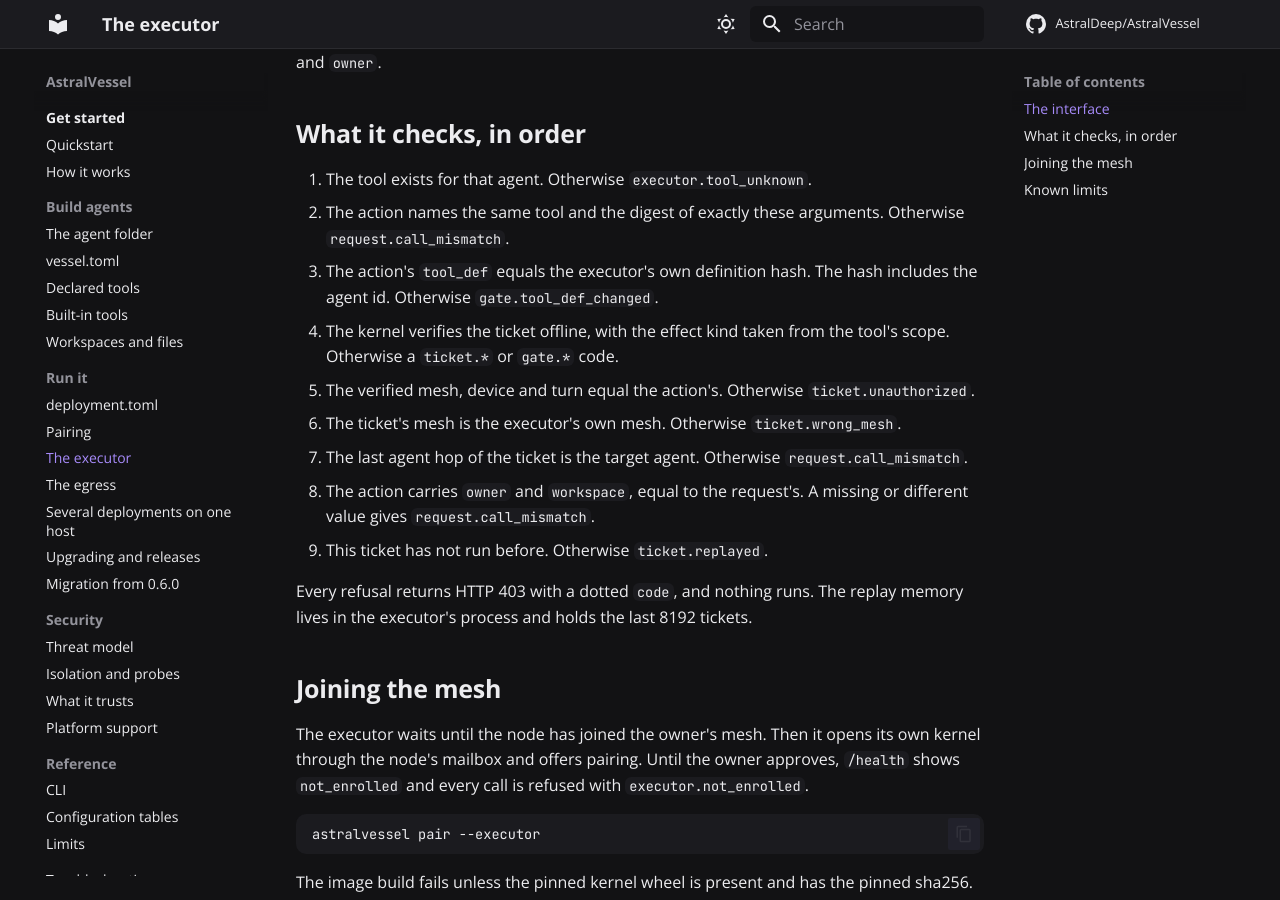
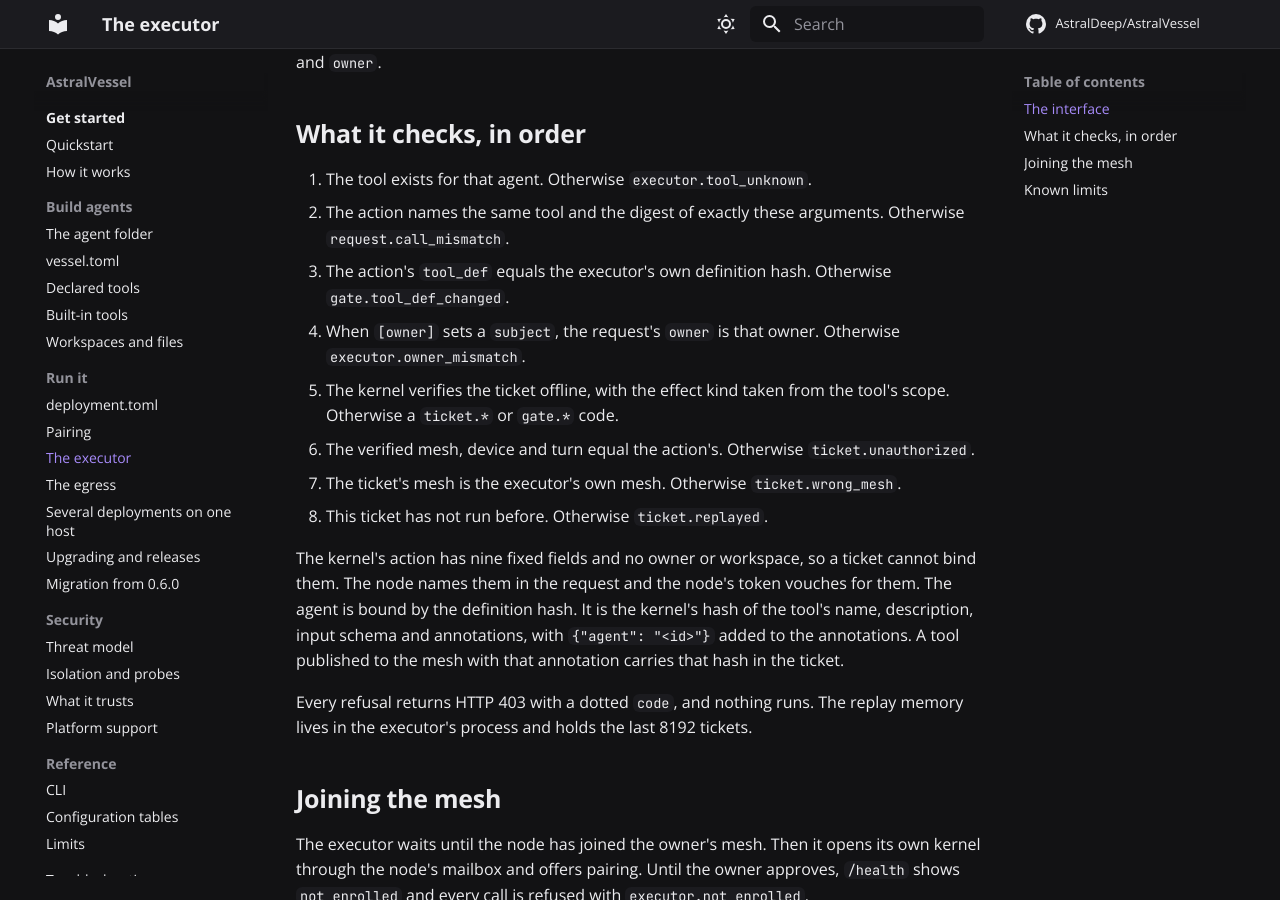
Before and after one commit to AstralDeep/AstralVessel, an MkDocs documentation site: the page built from docs/run/executor.md, in a window 1280 px wide and 900 px high, scrolled down 696 px. Built offline with MkDocs 1.6.1 and Material for MkDocs 9.7.7, drawn with Linux system fonts in a browser that asks for light colours; comment, search, counter and statistics services are not loaded.

Commit message:
Take the agent from the tool definition hash and stop requiring an owner and workspace the kernel's action cannot carry

```diff
--- a/docs/run/executor.md
+++ b/docs/run/executor.md
@@ -20,13 +20,14 @@ All routes except `/health` need `Authorization: Bearer <executor token>`. The t
 
 1. The tool exists for that agent. Otherwise `executor.tool_unknown`.
 2. The action names the same tool and the digest of exactly these arguments. Otherwise `request.call_mismatch`.
-3. The action's `tool_def` equals the executor's own definition hash. The hash includes the agent id. Otherwise `gate.tool_def_changed`.
-4. The kernel verifies the ticket offline, with the effect kind taken from the tool's scope. Otherwise a `ticket.*` or `gate.*` code.
-5. The verified mesh, device and turn equal the action's. Otherwise `ticket.unauthorized`.
-6. The ticket's mesh is the executor's own mesh. Otherwise `ticket.wrong_mesh`.
-7. The last agent hop of the ticket is the target agent. Otherwise `request.call_mismatch`.
-8. The action carries `owner` and `workspace`, equal to the request's. A missing or different value gives `request.call_mismatch`.
-9. This ticket has not run before. Otherwise `ticket.replayed`.
+3. The action's `tool_def` equals the executor's own definition hash. Otherwise `gate.tool_def_changed`.
+4. When `[owner]` sets a `subject`, the request's `owner` is that owner. Otherwise `executor.owner_mismatch`.
+5. The kernel verifies the ticket offline, with the effect kind taken from the tool's scope. Otherwise a `ticket.*` or `gate.*` code.
+6. The verified mesh, device and turn equal the action's. Otherwise `ticket.unauthorized`.
+7. The ticket's mesh is the executor's own mesh. Otherwise `ticket.wrong_mesh`.
+8. This ticket has not run before. Otherwise `ticket.replayed`.
+
+The kernel's action has nine fixed fields and no owner or workspace, so a ticket cannot bind them. The node names them in the request and the node's token vouches for them. The agent is bound by the definition hash. It is the kernel's hash of the tool's name, description, input schema and annotations, with `{"agent": "<id>"}` added to the annotations. A tool published to the mesh with that annotation carries that hash in the ticket.
 
 Every refusal returns HTTP 403 with a dotted `code`, and nothing runs. The replay memory lives in the executor's process and holds the last 8192 tickets.
 
```
Also changed, not shown: 2 other files.
